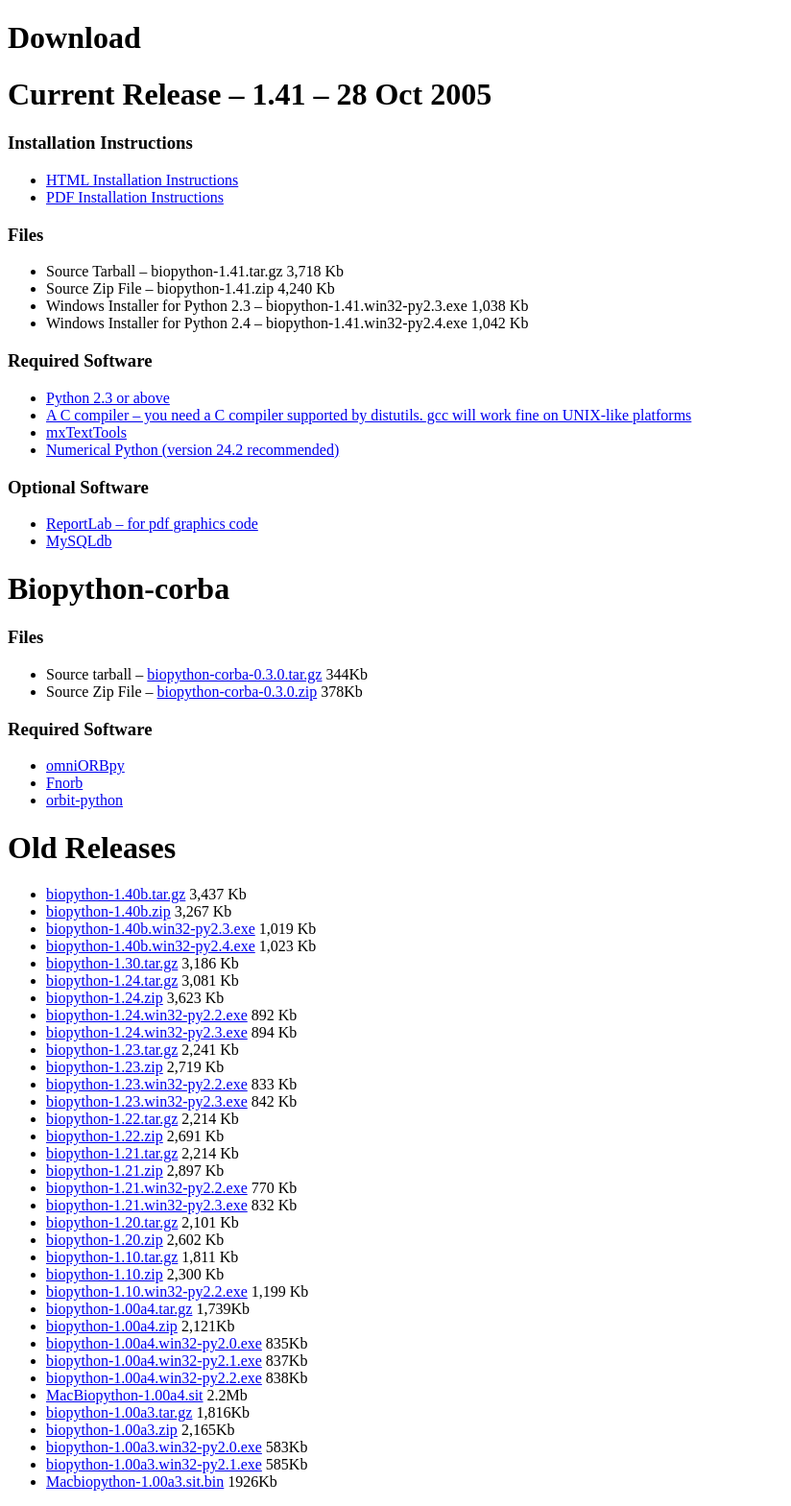
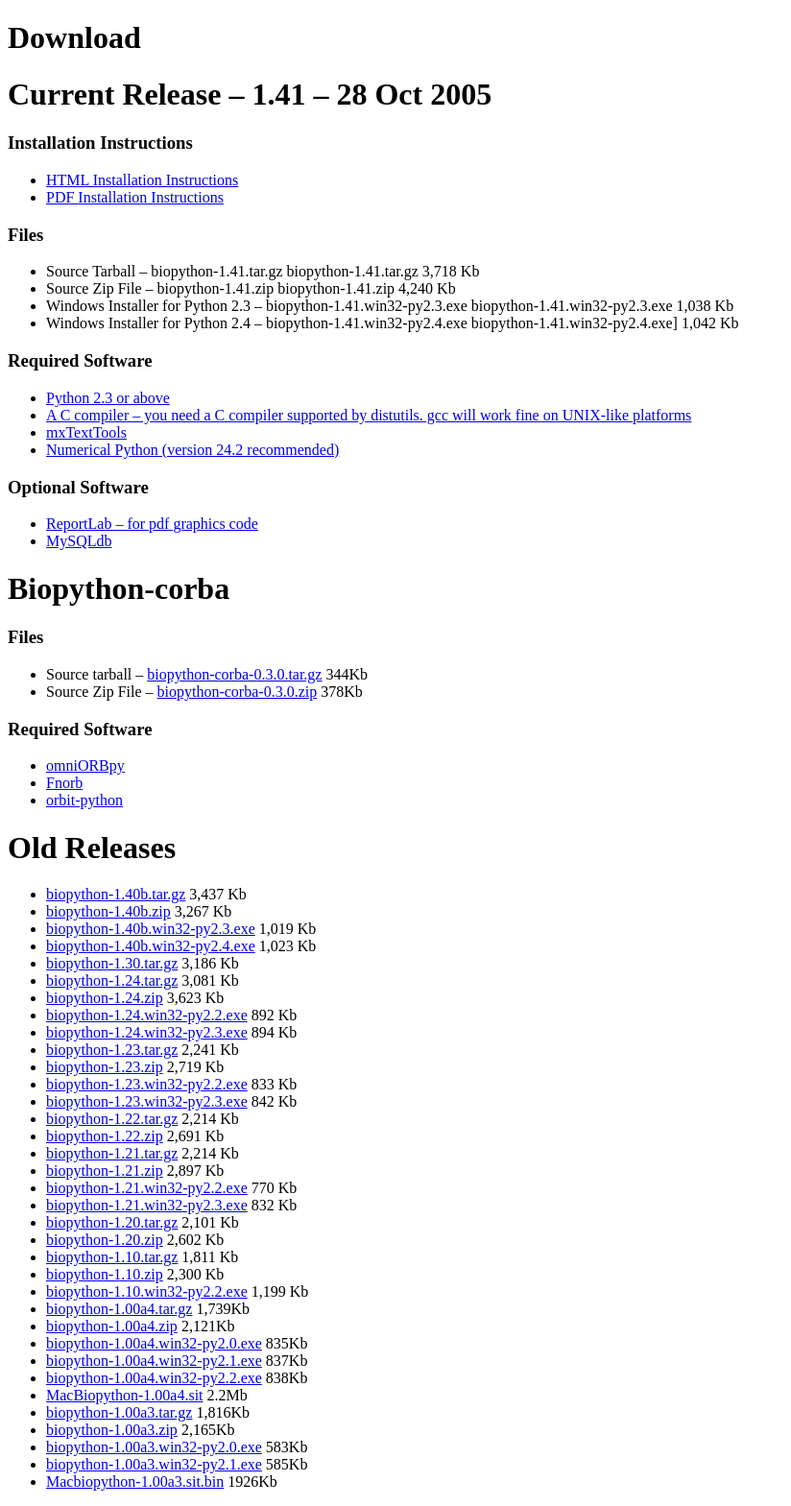
Before and after one commit to biopython/biopython.github.io, a Jekyll site: the page built from wiki/Download.md, in a window 1280 px wide. Shown: the whole page at 96% size, without its empty margins (0-824 px from the left). Built offline with Jekyll 4.4.1, drawn with Linux system fonts in a browser that asks for light colours.

Commit message:
/* Files */

```diff
--- a/wiki/Download.md
+++ b/wiki/Download.md
@@ -14,12 +14,13 @@ Current Release -- 1.41 -- 28 Oct 2005
 
 ### Files
 
--   Source Tarball -- biopython-1.41.tar.gz 3,718 Kb
--   Source Zip File -- biopython-1.41.zip 4,240 Kb
+-   Source Tarball -- biopython-1.41.tar.gz biopython-1.41.tar.gz 3,718
+    Kb
+-   Source Zip File -- biopython-1.41.zip biopython-1.41.zip 4,240 Kb
 -   Windows Installer for Python 2.3 -- biopython-1.41.win32-py2.3.exe
-    1,038 Kb
+    biopython-1.41.win32-py2.3.exe 1,038 Kb
 -   Windows Installer for Python 2.4 -- biopython-1.41.win32-py2.4.exe
-    1,042 Kb
+    biopython-1.41.win32-py2.4.exe\] 1,042 Kb
 
 ### Required Software
 
```
Also changed, not shown: 1 other file.
